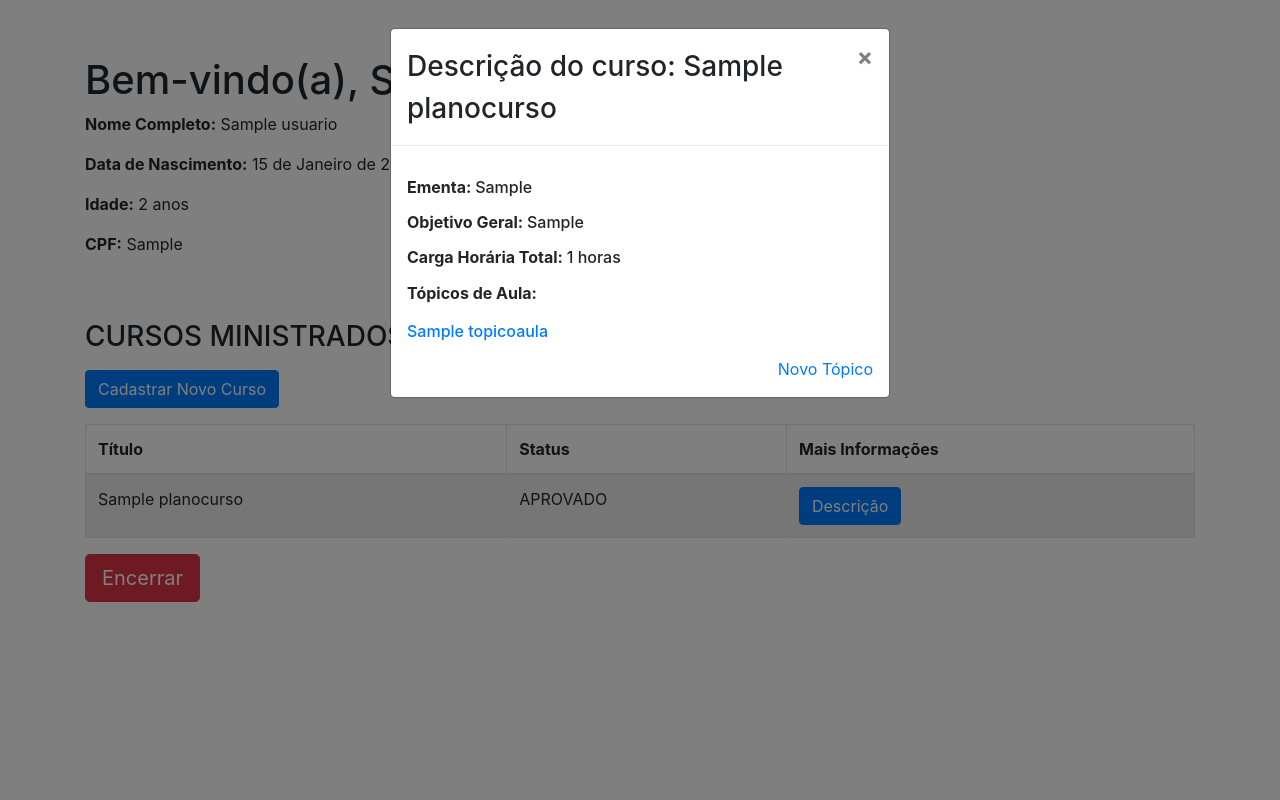
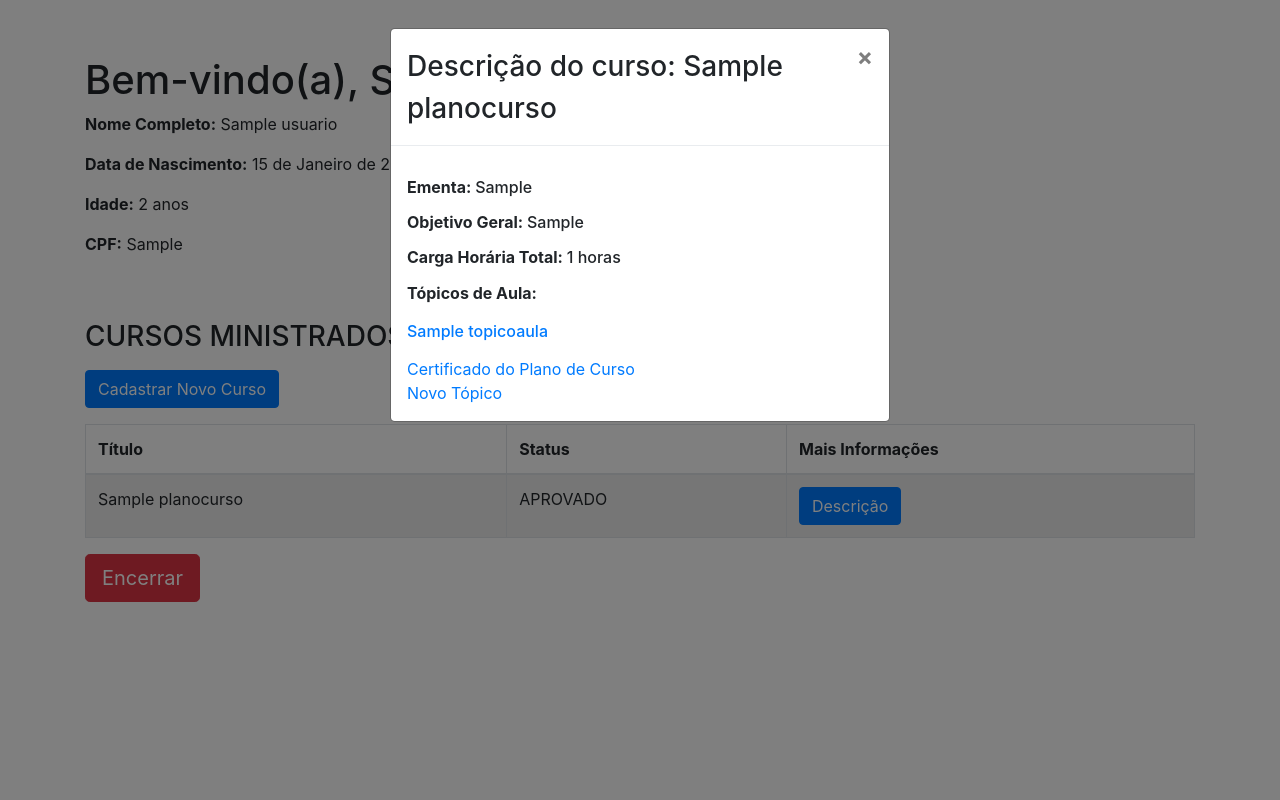
Before and after one commit to tauanyfeitosa/Segunda-Fase-LAIS, a Django app: page /home in a window 1280 px wide, after a click on "Descrição". Run offline with Django 4.2, Linux system fonts and the light colour scheme; a user stored in the database is signed in; tables that the repository leaves empty hold one stand-in row (values such as "Sample post"); some libraries are stand-ins or nearby versions.

Commit message:
Tentativa de ajuste dos botões de Gerar Certificado e Novo Tópico

```diff
--- a/ansuz/templates/usuarios/home.html
+++ b/ansuz/templates/usuarios/home.html
@@ -98,7 +98,8 @@
                                             {% for topicos in plano.topicos_aula.all %}
                                     <a href="{% url 'detalhar_topico' topicos.id %}"><p>{{ topicos }}</p></h6></a></p> {% endfor %}
                                     {% if plano.status == '1' %}
-                                    <a class="d-flex justify-content-end" href="{% url 'topicoscurso' plano.id %}">Novo Tópico</a>
+                                    <a class="d-flex justify-content-left" href="{% url 'gerar_certificado' plano.id %}">Certificado do Plano de Curso</a>
+                                    <a class="d-flex justify-content-right" href="{% url 'topicoscurso' plano.id %}">Novo Tópico</a>
                                     {% endif %}
                                 </div>
                             </div>
```
